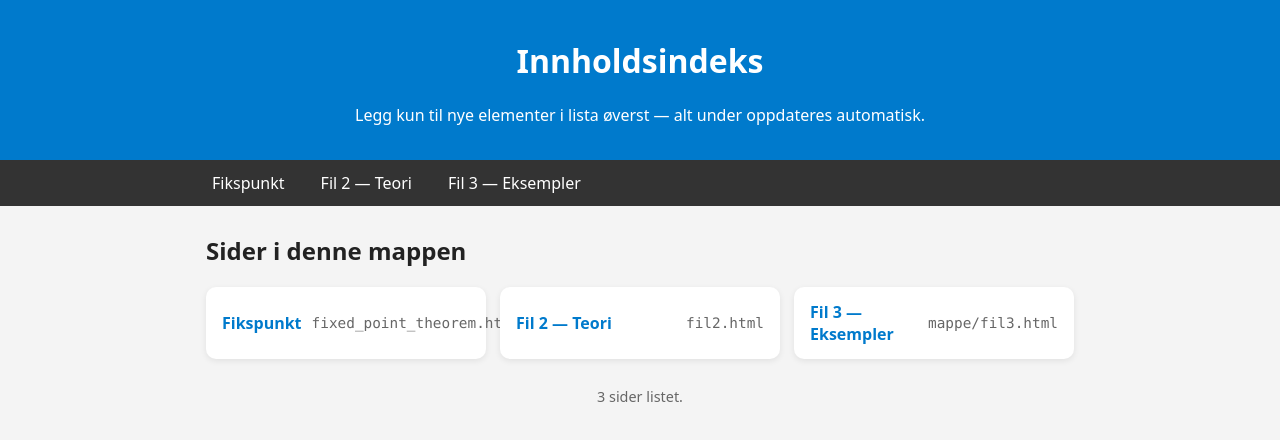
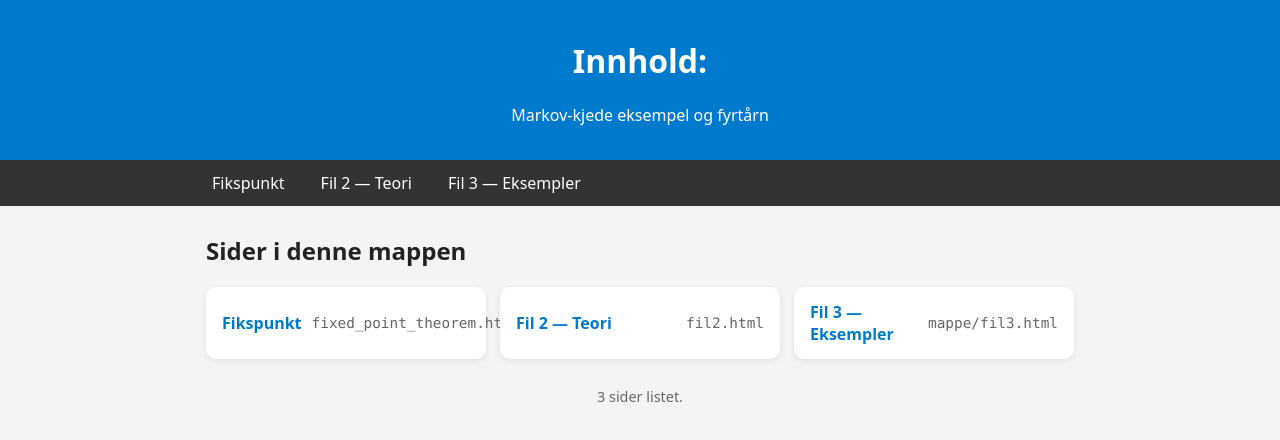
Before and after one commit to gtaraldsen/TestPages, a plain HTML site: page index.html in a window 1280 px wide. Drawn offline with Linux system fonts and the light colour scheme.

Commit message:
Update index.html

```diff
--- a/index.html
+++ b/index.html
@@ -102,8 +102,8 @@
 </head>
 <body>
   <header>
-    <h1>Innholdsindeks</h1>
-    <p>Legg kun til nye elementer i lista øverst — alt under oppdateres automatisk.</p>
+    <h1>Innhold:</h1>
+    <p> Markov-kjede eksempel og fyrtårn </p>
   </header>
 
   <div class="menu-wrap">
```
